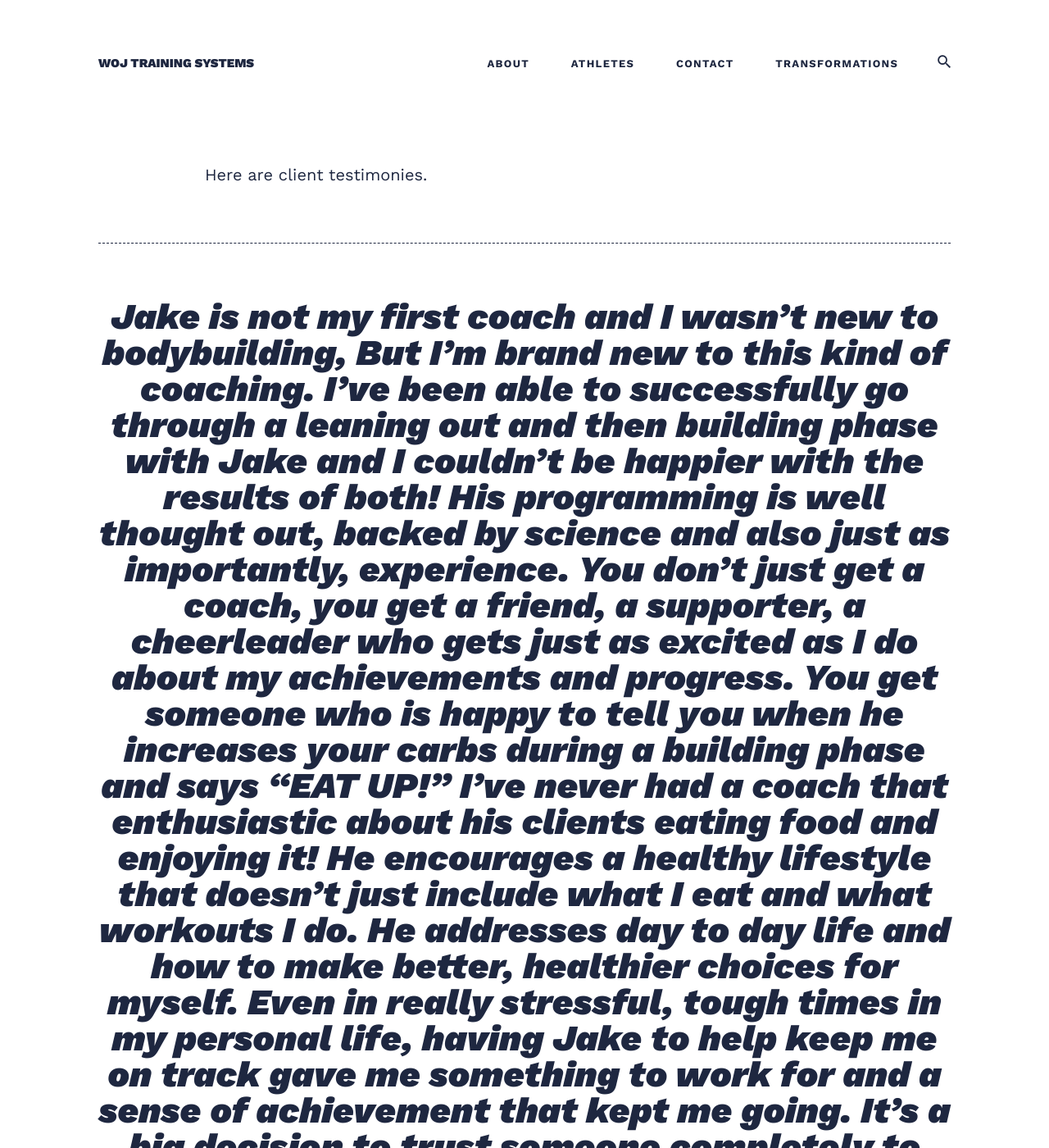
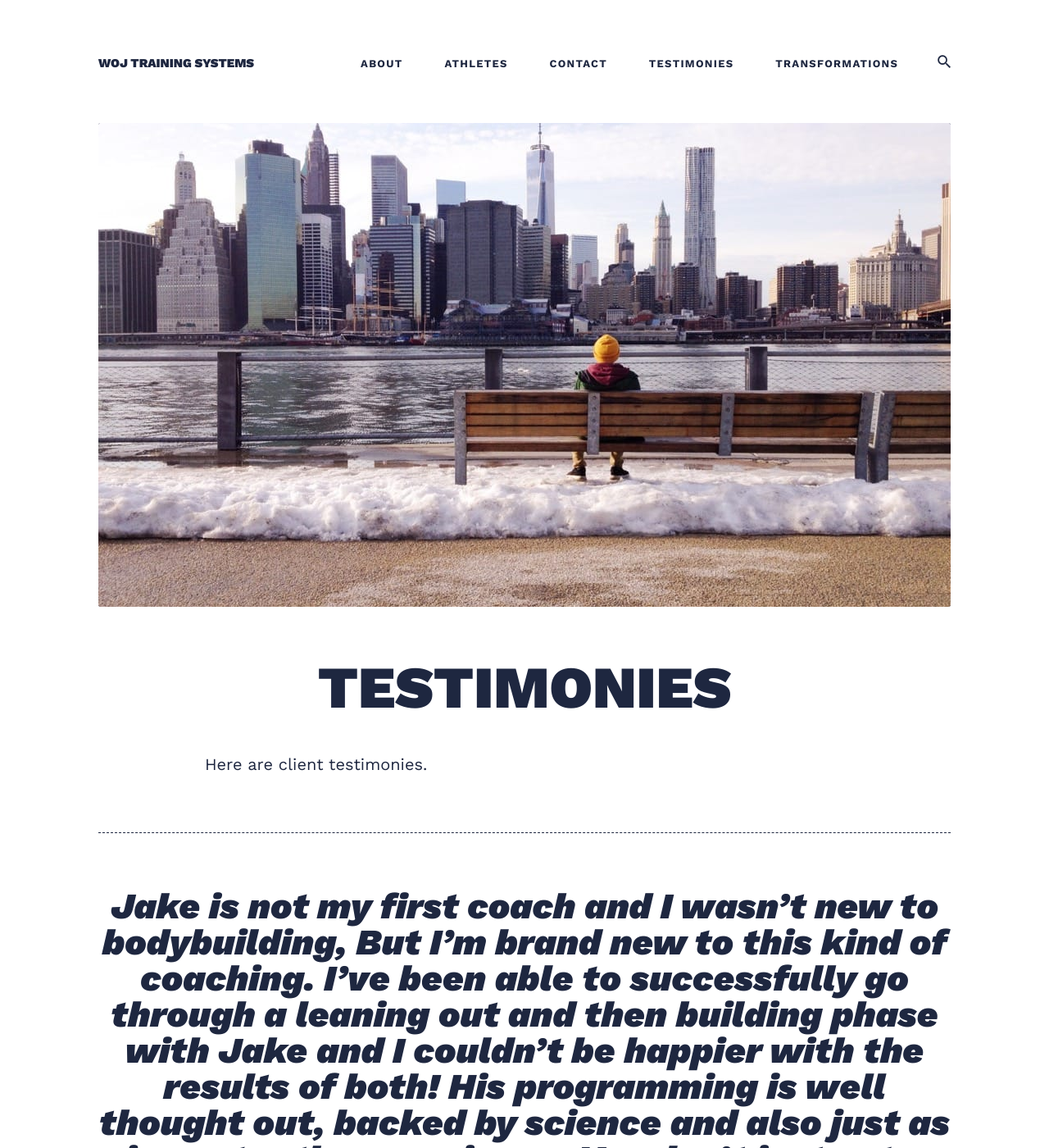
Before and after one commit to wojtrainingsystems/wojtrainingsystems.github.io, a Jekyll site: the page built from _pages/testimonies.md, in a window 1280 px wide and 1400 px high. Shown: the whole window at 82% size. Built offline with Jekyll 4.4.1, drawn with Linux system fonts in a browser that asks for light colours; nearby versions of some CDN libraries; our own code applies the rules of GitHub Pages for plain Markdown files.

Commit message:
Update testimonies.md

```diff
--- a/_pages/testimonies.md
+++ b/_pages/testimonies.md
@@ -2,7 +2,7 @@
 layout: page
 title: Testimonies
 permalink: /testimonies/
-<!--image: '/images/11.jpg'-->
+image: '/images/11.jpg'
 ---
 
 Here are client testimonies.
```
